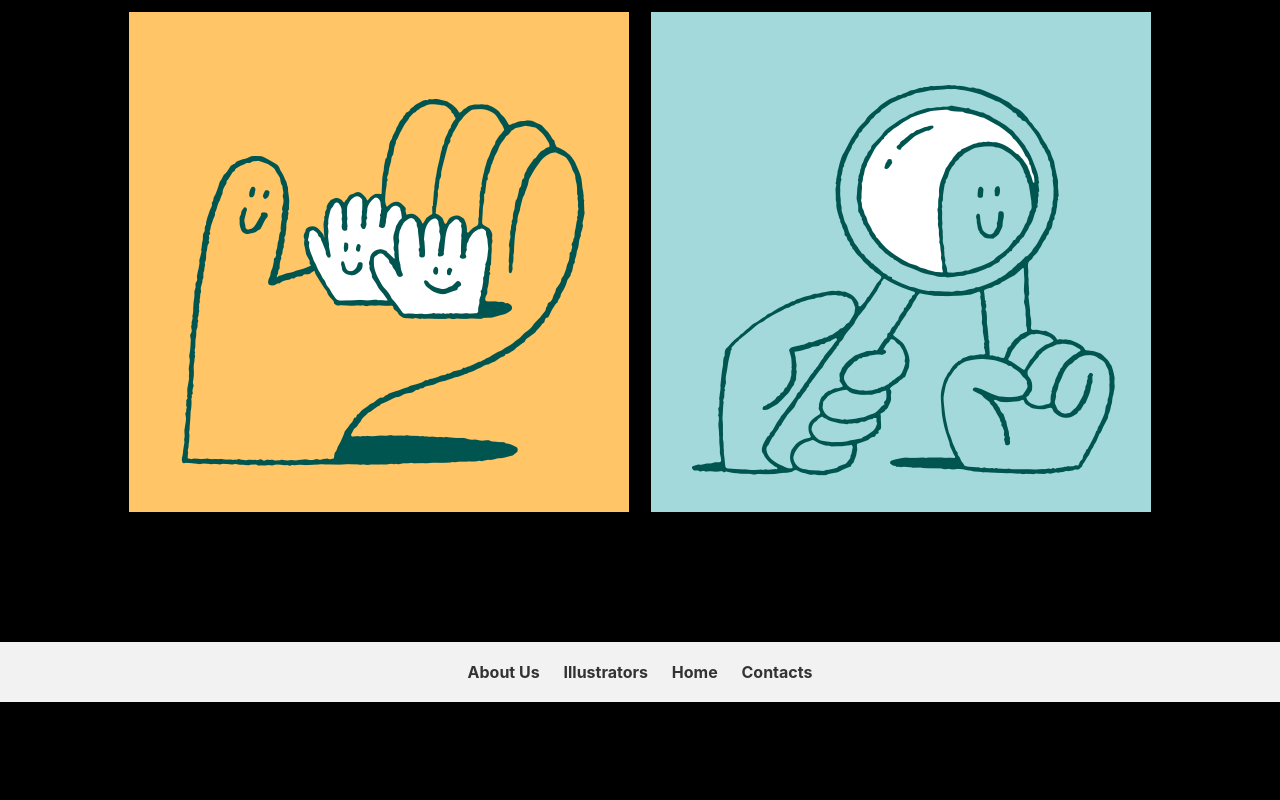
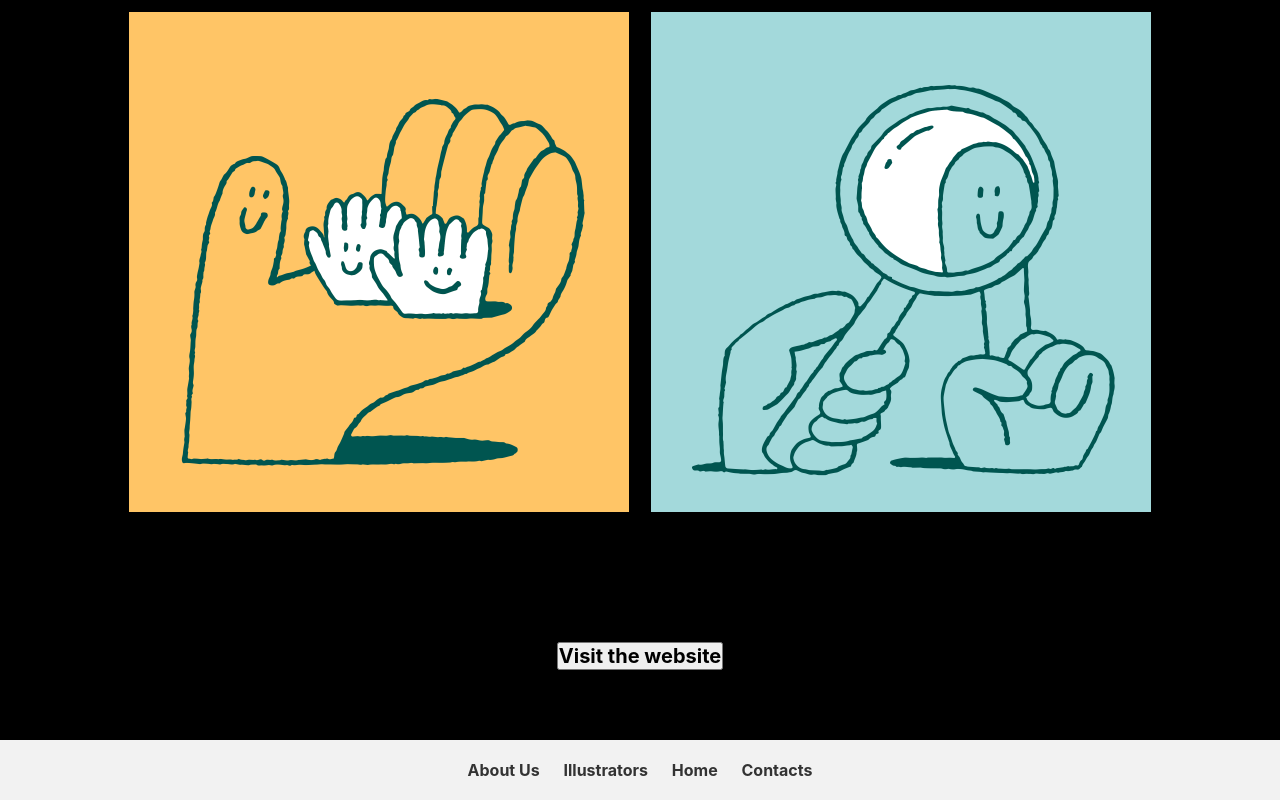
Before and after one commit to sssssusi/ILLUSTRATORS, a plain HTML site: page tim.html in a window 1280 px wide. Shown: the part 1911-2711 px from the top of the page. Before the commit the page ends 2613 px from the top, so only its background shows below. Drawn offline with Linux system fonts and the light colour scheme.

Commit message:
add changes

```diff
--- a/css/style_illustrators.css
+++ b/css/style_illustrators.css
@@ -120,6 +120,16 @@ font-weight: 'medium';
 .immagini-final img{
     width:49%;
 
+}
+.button{
+    text-align:center;
+    margin-bottom:70px;
+}
+.button a{
+    font-size:20px;
+color:black;
+font-family:'Inter';
+font-weight:bold;
 }
 
 footer {
@@ -340,6 +350,16 @@ font-weight: 'medium';
 .Immagini-final img{
     width:49%;
 }
+.Button{
+    text-align:center;
+    margin-bottom:70px;
+}
+.Button a{
+    font-size:20px;
+color:black;
+font-family:'Inter';
+font-weight:bold;
+}
 
 footer {
     background-color: #f2f2f2;
@@ -550,6 +570,17 @@ margin-left:80px;
 
     .images-final img{
         width:49%;
+    }
+
+    .Button{
+        text-align:center;
+        margin-bottom:70px;
+    }
+    .Button a{
+        font-size:20px;
+    color:black;
+    font-family:'Inter';
+    font-weight:bold;
     }
 
     footer {
@@ -988,6 +1019,8 @@ margin-left:80px;
                 width:49%;
             }
 
+
+
             footer {
                 background-color: #f2f2f2;
                 padding: 20px;
--- a/tim.html
+++ b/tim.html
@@ -67,7 +67,9 @@
 
 </div>
     </div>
-
+    <div class="Button">
+        <button><a href="https://www.timlahan.com/"> Visit the website </a></button>
+       </div>
 
 
 </body>
```
Also changed, not shown: camilo.html (+4 -1 lines), karlotta.html (+3 -1 lines), laboca.html (+3 -0 lines), linn.html (+3 -1 lines), xoana.html (+3 -0 lines).
